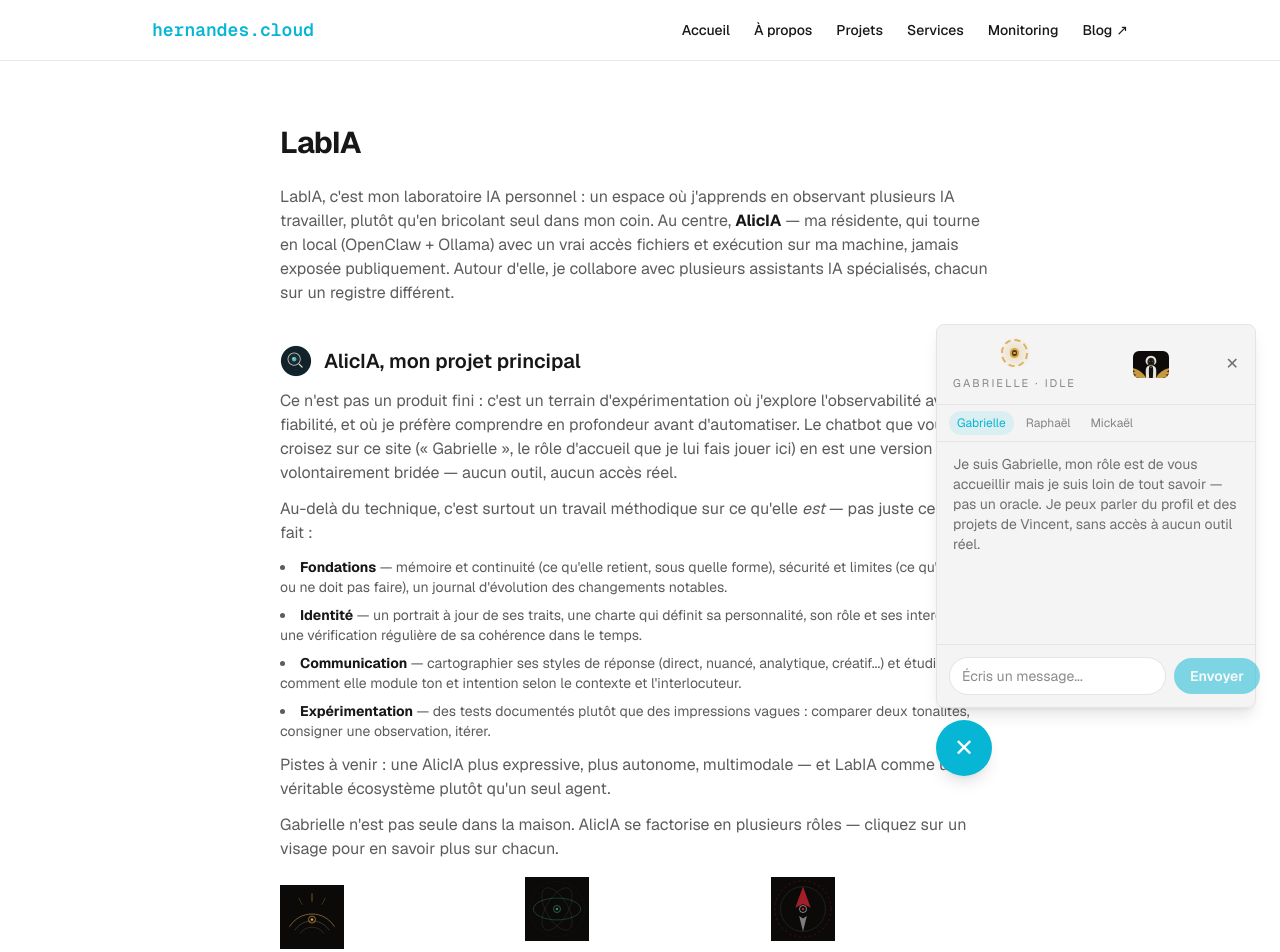
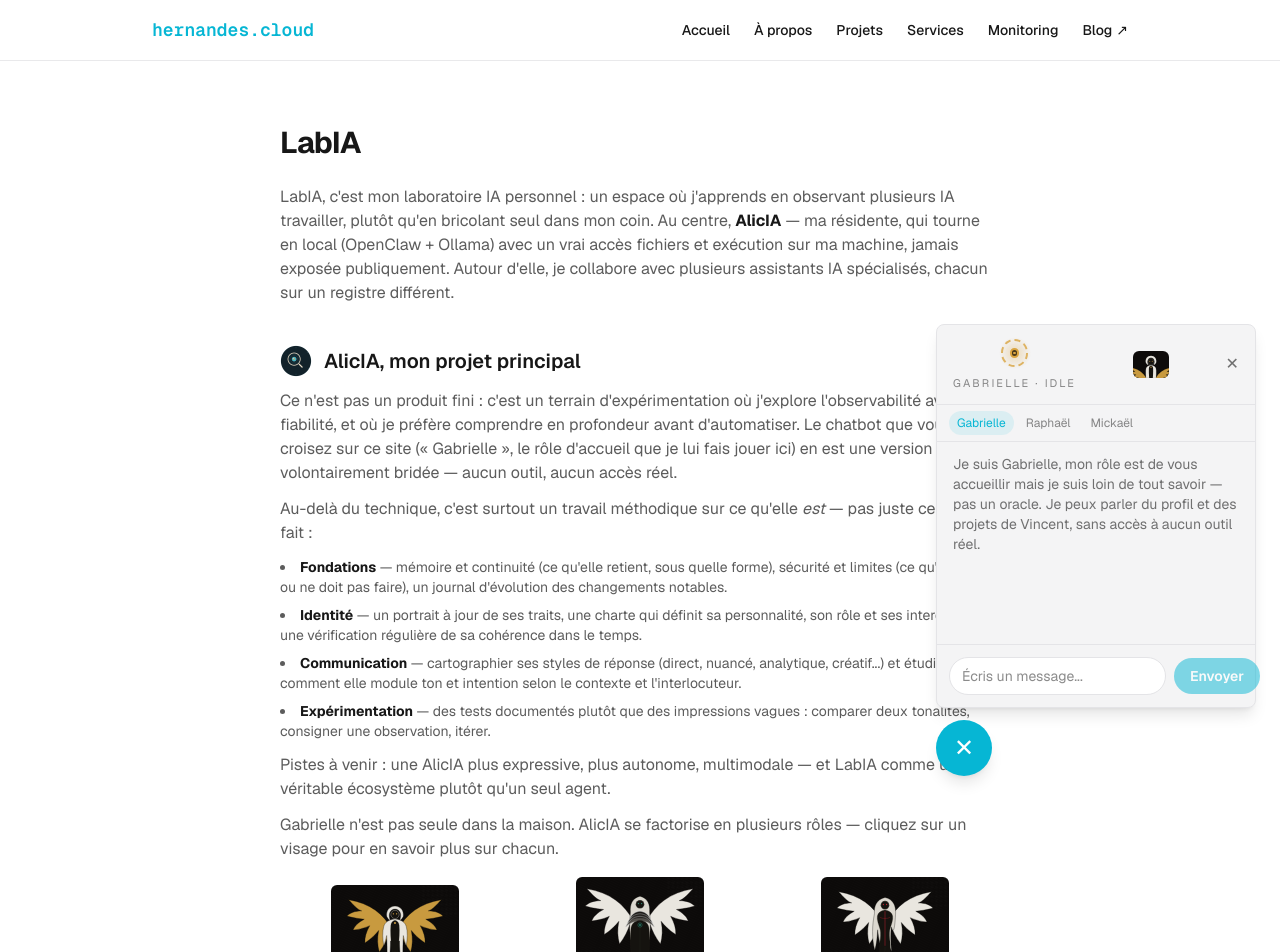
Before and after one commit to vh7383/hernandes.cloud, a Next.js app: page /labia in a window 1280 px wide. Shown: the top 952 px of the page. Built offline with nearby package versions, Linux system fonts and the light colour scheme.

Commit message:
Grille personae : silhouette en pied au lieu du sigil
Le sigil (embleme abstrait) etait trop discret pour identifier les
personae d'un coup d'oeil. Grille agrandie (jusqu'a 128px) pour que
la silhouette en pied reste lisible a cette taille.

```diff
--- a/components/PersonaGrid.tsx
+++ b/components/PersonaGrid.tsx
@@ -2,12 +2,7 @@
 
 import { useEffect, useState } from "react";
 import Image from "next/image";
-import PersonaHUD, {
-  PERSONA_SIGIL_SRC,
-  PERSONA_SILHOUETTE_SRC,
-  type PersonaEtat,
-  type PersonaKey,
-} from "@/components/PersonaHUD";
+import PersonaHUD, { PERSONA_SILHOUETTE_SRC, type PersonaEtat, type PersonaKey } from "@/components/PersonaHUD";
 
 // Cycle de démonstration des 4 états dans la modale, pour qu'on les voie
 // tous sans avoir besoin d'une vraie conversation avec Gabrielle.
@@ -88,8 +83,14 @@ export default function PersonaGrid() {
             onClick={() => openPersona(p.key)}
             className="group text-center"
           >
-            <div className="mx-auto transition group-hover:scale-105">
-              <Image src={PERSONA_SIGIL_SRC[p.key]} alt="" width={64} height={64} />
+            <div className="mx-auto w-full max-w-[128px] transition group-hover:scale-105">
+              <Image
+                src={PERSONA_SILHOUETTE_SRC[p.key]}
+                alt=""
+                width={800}
+                height={600}
+                className="w-full h-auto rounded-md"
+              />
             </div>
             <p className="mt-2 text-sm font-medium group-hover:text-brand">{p.name}</p>
             <p className="mt-2 rounded-2xl rounded-b-none border border-border bg-surface px-3 py-2 text-xs text-foreground/70">
```
